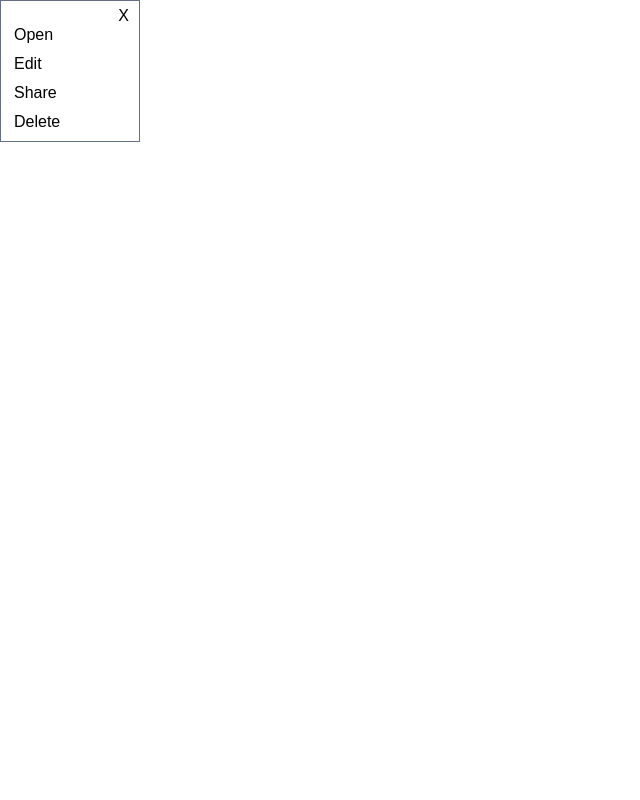
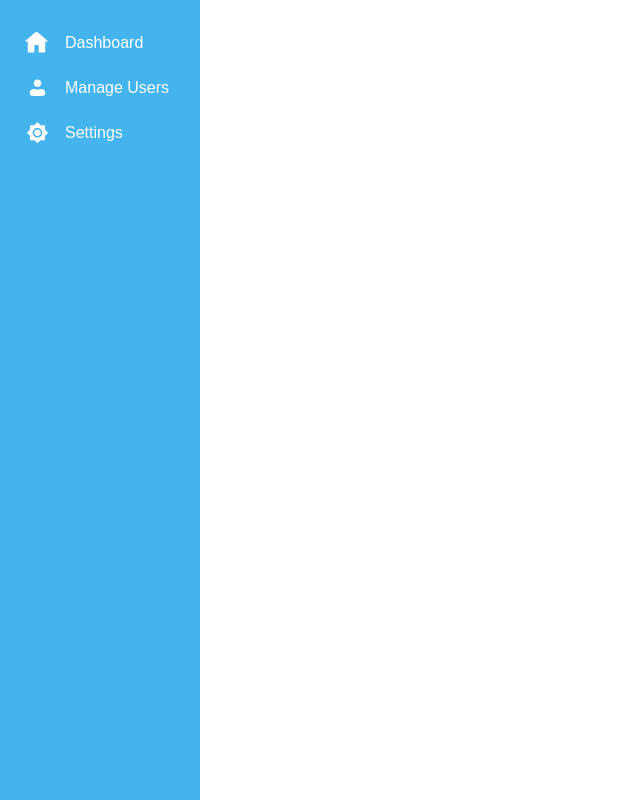
Before and after one commit to JumboCode/new-england-innocence-project, a Next.js app in the folder neip-app/: page /account in a window 1280 px wide. Shown: the whole page, without its empty margins (0-640 px from the left). Built offline with nearby package versions, Linux system fonts and the light colour scheme.

Commit message:
Co-authored-by: eharty01 <eharty01@users.noreply.github.com>

```diff
--- a/neip-app/src/pages/_app.tsx
+++ b/neip-app/src/pages/_app.tsx
@@ -6,18 +6,14 @@ import Signup from './Signup';
 import SignupConfirmation from './signupConfirmation';
 import { AppProps } from 'next/app';
 import ActionMenuComponent from '../components/ActionMenuComponent'
+import HomePage from './HomePage';
+import NavBar from '../components/NavBar'
 
 function MyApp({ Component, pageProps }: AppProps) {
 
-    // return (
-    //     <Component {...pageProps} />
-    // );
-
     return (
-        <ActionMenuComponent>
-
-        </ActionMenuComponent>
-    )
+        <Component {...pageProps} />
+    );
 }
 
 export default MyApp;
--- a/neip-app/src/pages/account.tsx
+++ b/neip-app/src/pages/account.tsx
@@ -1,7 +1,10 @@
+import NavBar from '../components/NavBar'
+
 export default function Account() {
     return (
         <>
             <p>Account Page</p>
+            <NavBar />
         </>
     )
 }
```
